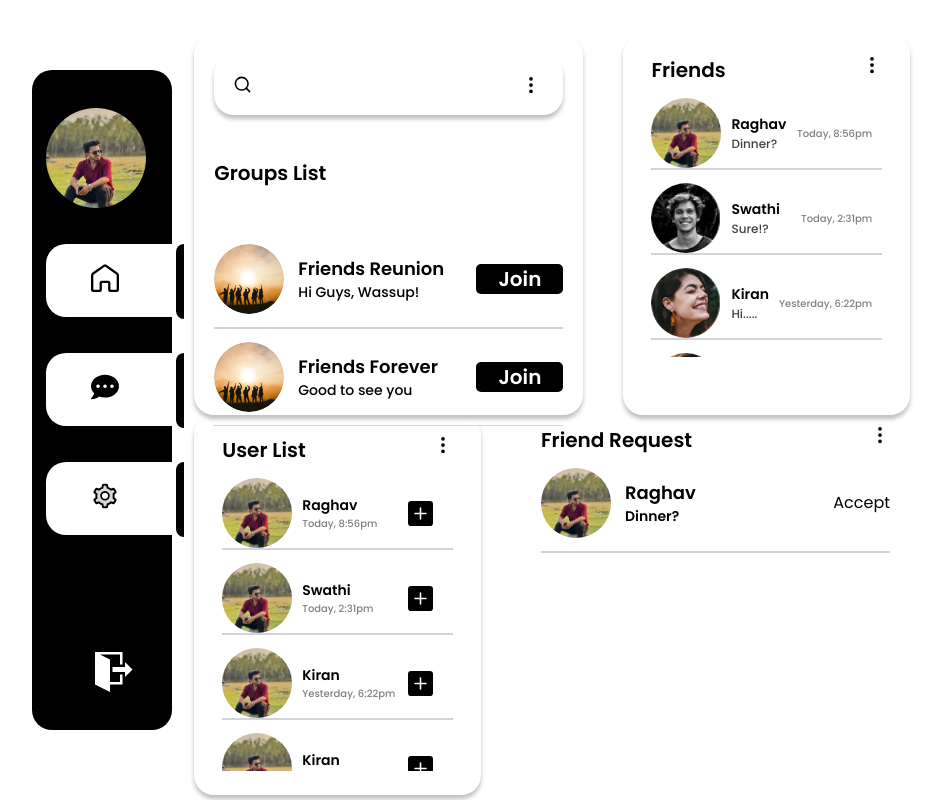
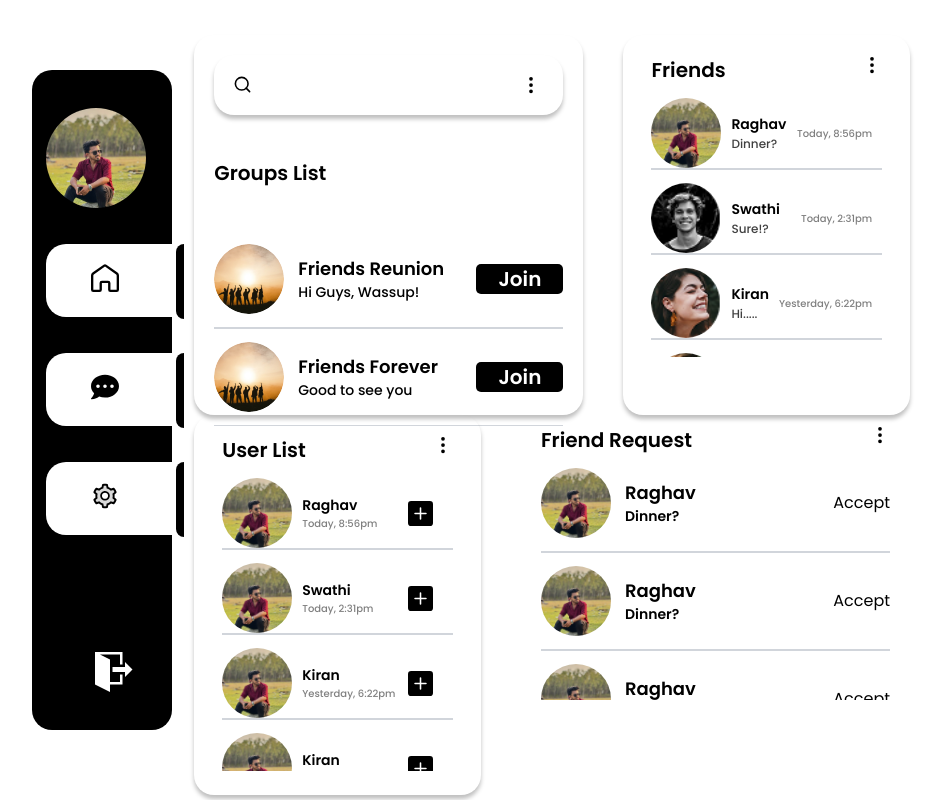
Before and after one commit to nabilislam11/chat2406, a React (Vite) app: page /home in a window 1280 px wide. Shown: the whole page, without its empty margins (3-946 px from the left). Built offline with nearby package versions, Linux system fonts and the light colour scheme.

Commit message:
problem solve

```diff
--- a/src/components/Layout/Friend request/FriendRequest.jsx
+++ b/src/components/Layout/Friend request/FriendRequest.jsx
@@ -3,7 +3,18 @@ import { BsThreeDotsVertical } from "react-icons/bs";
 import request from "../../../assets/request.jpg"
 
 const FriendRequest = () => {
-  const FriendRequest =[  {
+  const FriendRequest =[
+    {
+      img:request,
+      fullName:"Raghav",
+      msg:"Dinner?",
+    },
+    {
+      img:request,
+      fullName:"Raghav",
+      msg:"Dinner?",
+    },
+    {
       img:request,
       fullName:"Raghav",
       msg:"Dinner?",
```
